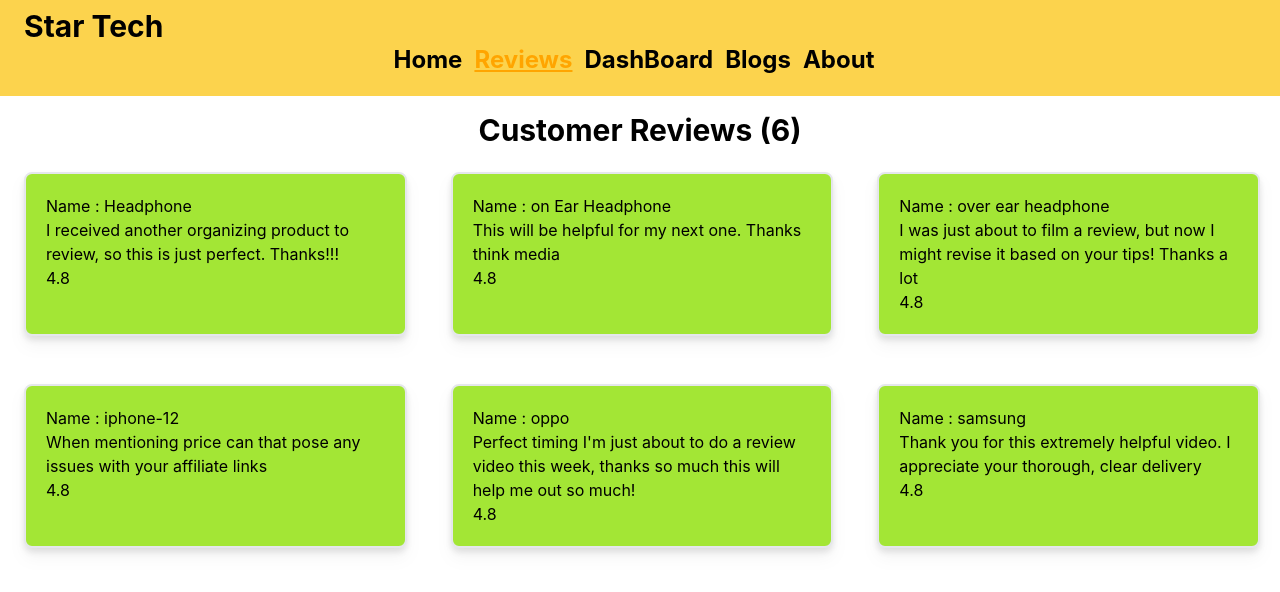
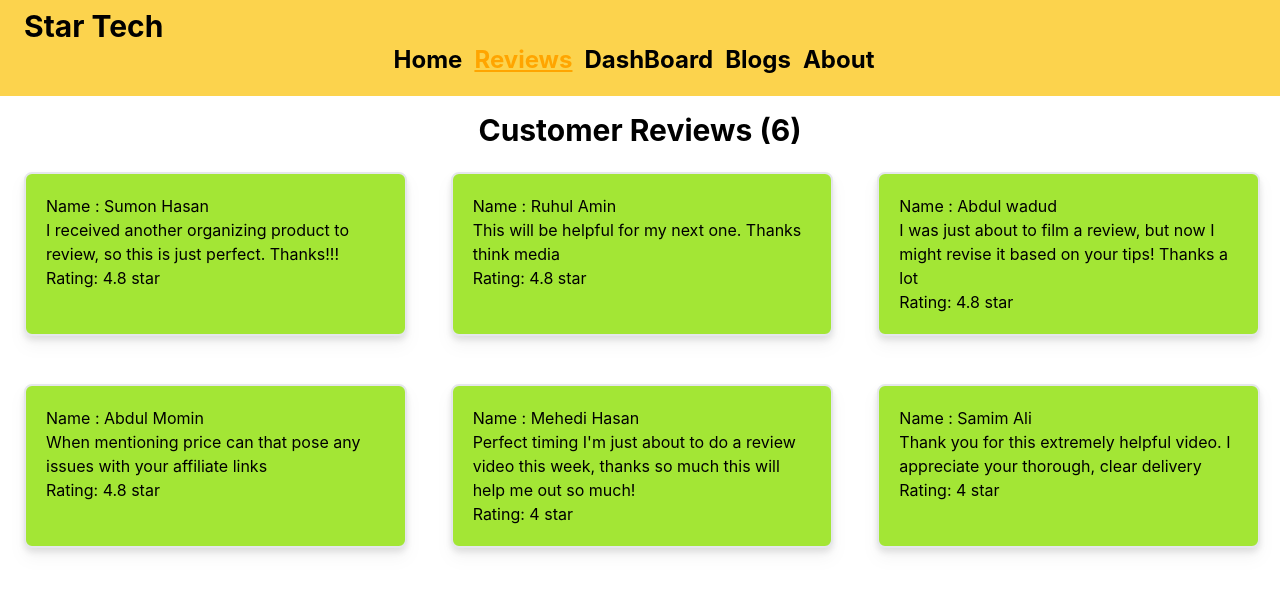
Before and after one commit to momin109/product-analysis-website-9, a React (Create React App) app: page /reviews in a window 1280 px wide. Shown: the top 592 px of the page. Built offline with nearby package versions, Linux system fonts and the light colour scheme.

Commit message:
change name and complate

```diff
--- a/public/reviews.json
+++ b/public/reviews.json
@@ -1,50 +1,50 @@
 [
     {
         "id": "1",
-        "name": "Headphone",
+        "name": "Sumon Hasan",
         "price": 30,
         "img": "./image/Headphone.jpg",
         "comment": "I received another organizing product to review, so this is just perfect. Thanks!!!",
-        "rating": "4.8"
+        "rating": "4.8 star"
     },
     {
         "id": "2",
-        "name": "on Ear Headphone",
+        "name": "Ruhul Amin",
         "price": 26,
         "img": "./image/on-Ear-Headphone.jpg",
         "comment": "This will be helpful for my next one. Thanks think media",
-        "rating": "4.8"
+        "rating": "4.8 star"
     },
     {
         "id": "3",
-        "name": "over ear headphone",
+        "name": "Abdul wadud",
         "price": 25,
         "img": "./image/over.ear-headphone.jpg",
         "comment": "I was just about to film a review, but now I might revise it based on your tips! Thanks a lot ",
-        "rating": "4.8"
+        "rating": "4.8 star"
     },
     {
         "id": "4",
-        "name": "iphone-12",
+        "name": "Abdul Momin",
         "price": 320,
         "img": "./image/iphone-1.png",
         "comment": "When mentioning price can that pose any issues with your affiliate links",
-        "rating": "4.8"
+        "rating": "4.8 star"
     },
     {
         "id": "5",
-        "name": "oppo",
+        "name": "Mehedi Hasan",
         "price": 120,
         "img": "./image/oppo.jpg",
         "comment": "Perfect timing I'm just about to do a review video this week, thanks so much this will help me out so much!",
-        "rating": "4.8"
+        "rating": "4 star"
     },
     {
         "id": "6",
-        "name": "samsung",
+        "name": "Samim Ali",
         "price": 150,
         "img": "./image/samsung.jpg",
         "comment": "Thank you for this extremely helpful video. I appreciate your thorough, clear delivery",
-        "rating": "4.8"
+        "rating": "4 star"
     }
 ]
--- a/src/components/Review/Review.js
+++ b/src/components/Review/Review.js
@@ -7,7 +7,7 @@ const Review = ({ review }) => {
         my-6 m-6'>
             <h2>Name : {name}</h2>
             <h4>{comment}</h4>
-            <h4>{rating}</h4>
+            <h4>Rating: {rating}</h4>
         </div>
     );
 };
```
